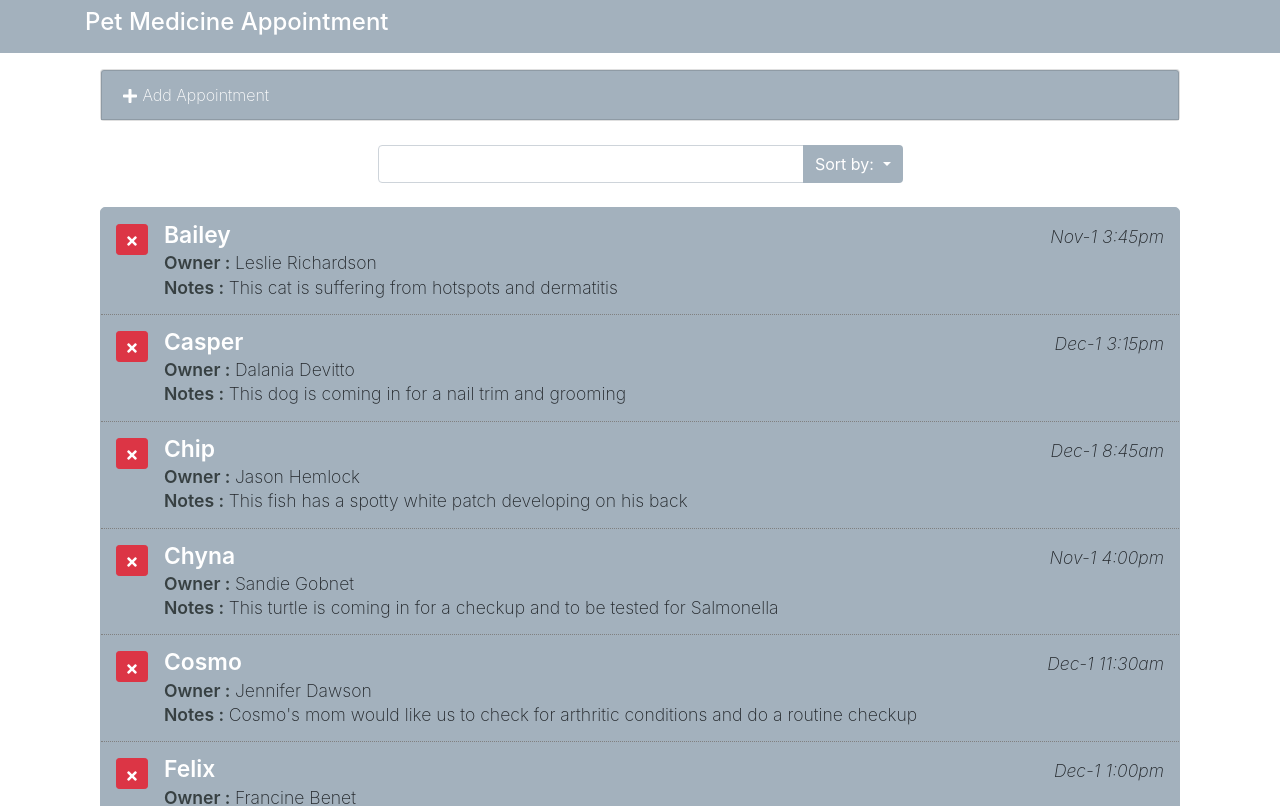
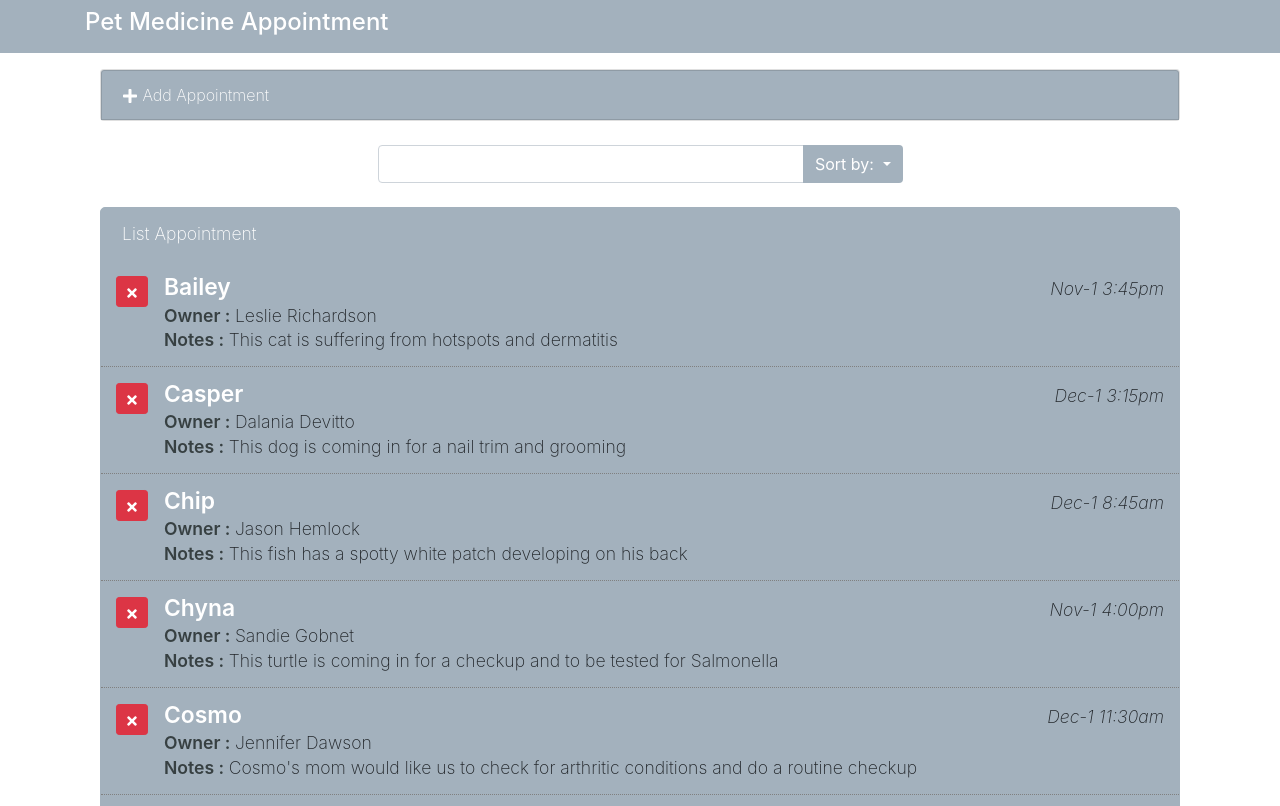
Before and after one commit to Pablomombo/Pet-appointment, a React (Create React App) app: page / in a window 1280 px wide. Shown: the top 806 px of the page. Built offline with nearby package versions, Linux system fonts and the light colour scheme.

Commit message:
list appointment

```diff
--- a/src/components/ListAppointments.js
+++ b/src/components/ListAppointments.js
@@ -1,4 +1,5 @@
 import React, {Component} from 'react';
+import { FaPlus } from 'react-icons/fa';
 import { FaTimes } from 'react-icons/fa';
 import Moment from 'react-moment';
 
@@ -6,6 +7,10 @@
     render() {
         return (
             <div className="appointment-list item-list mb-3">
+                <div className="apt-addheading card-header bg-primary text-white">
+                    List Appointment
+                </div>
+
                 {this.props.appointments.map( item => (
                     <div className="pet-item col media py-3" key={item.aptId}>
                     <div className="mr-3">
```
